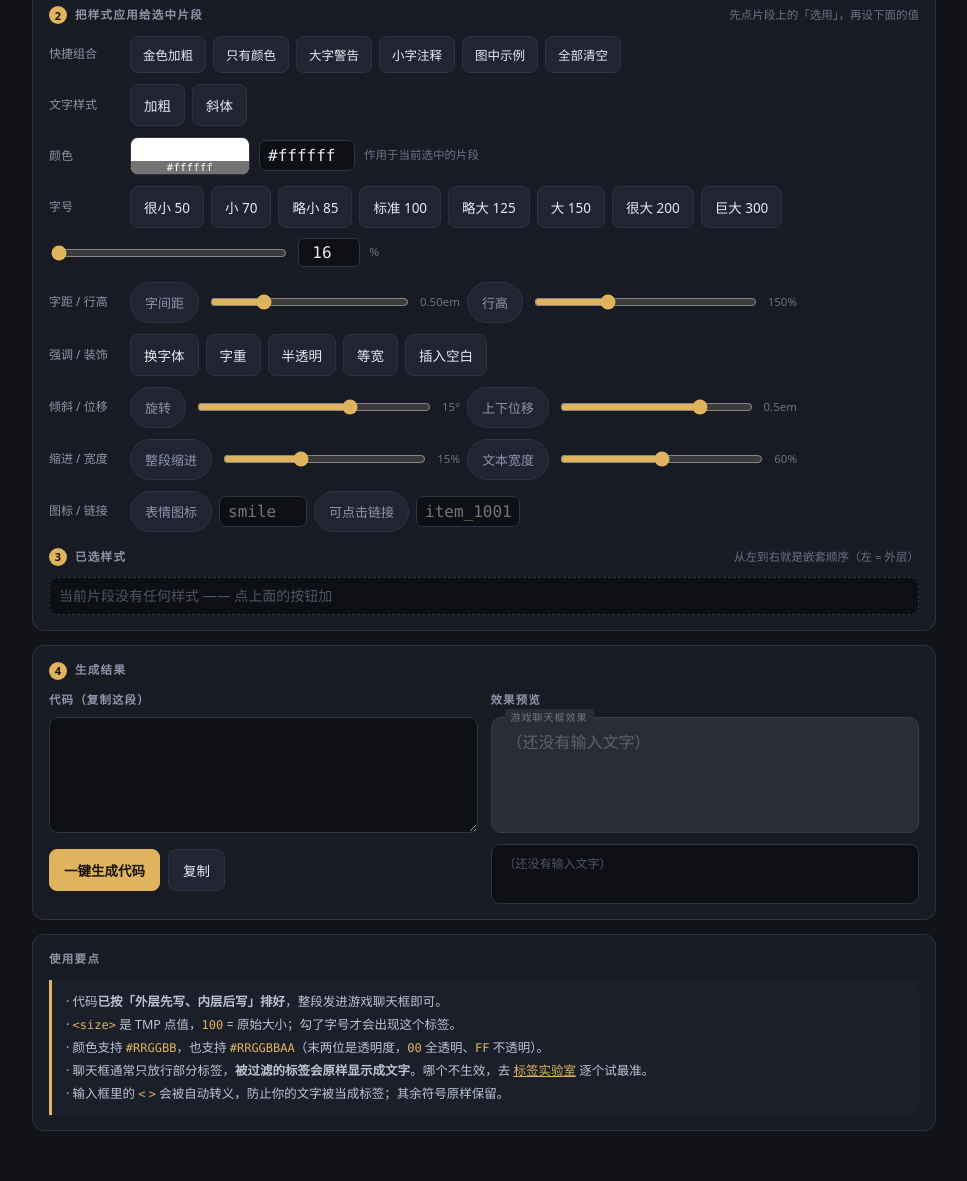
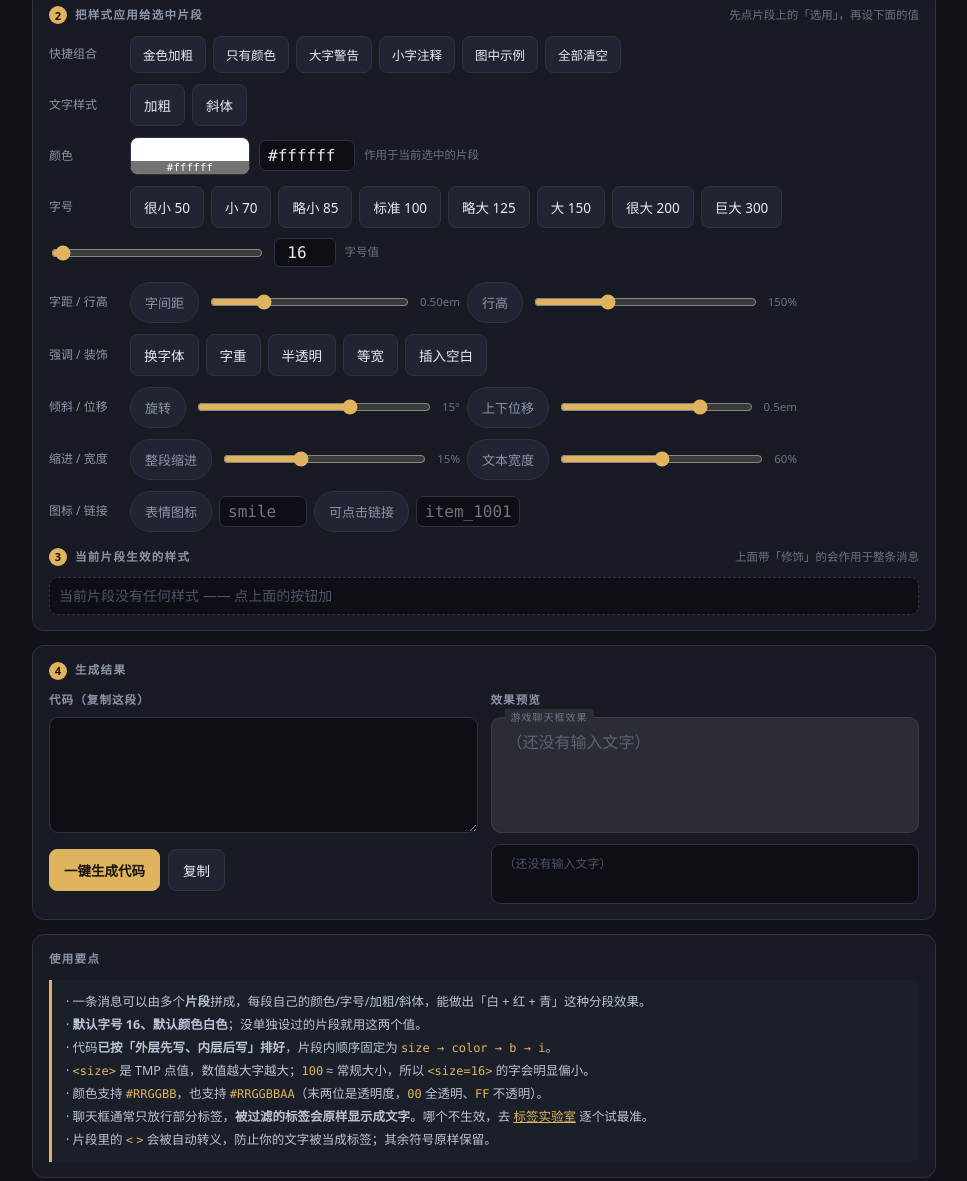
Before and after one commit to JokerPan12/tmp-richtext-lab, a plain HTML site: page index.html in a window 1280 px wide. Shown: the part 356-1537 px from the top of the page, without its empty margins (156-1123 px from the left). Drawn offline with Linux system fonts and the light colour scheme.

Commit message:
docs: 修正页面上的过时说明（片段模型、字号默认 16）

```diff
--- a/index.html
+++ b/index.html
@@ -389,9 +389,9 @@
       <div class="rowlabel">字号</div>
       <div id="grp-size" style="display:flex;flex-wrap:wrap;gap:7px"></div>
       <div class="slider">
-        <input type="range" id="sizeRange" min="40" max="300" step="10" value="100">
-        <input type="number" class="num" id="sizeNum" min="10" max="999" value="100">
-        <span class="unit">%</span>
+        <input type="range" id="sizeRange" min="10" max="300" step="1" value="16">
+        <input type="number" class="num" id="sizeNum" min="1" max="999" value="16">
+        <span class="unit">字号值</span>
       </div>
     </div>
 
@@ -450,7 +450,7 @@
       <input type="text" class="hexin" id="linkId" placeholder="item_1001" spellcheck="false" style="width:104px">
     </div>
 
-    <h2 style="margin-top:16px"><span class="step">3</span>已选样式<span class="hint">从左到右就是嵌套顺序（左 = 外层）</span></h2>
+    <h2 style="margin-top:16px"><span class="step">3</span>当前片段生效的样式<span class="hint">上面带「修饰」的会作用于整条消息</span></h2>
     <div class="picked" id="picked"></div>
   </div>
 
@@ -477,11 +477,13 @@
   <div class="card">
     <h2>使用要点</h2>
     <div class="note">
-      · 代码<b>已按「外层先写、内层后写」排好</b>，整段发进游戏聊天框即可。<br>
-      · <code>&lt;size&gt;</code> 是 TMP 点值，<code>100</code> = 原始大小；勾了字号才会出现这个标签。<br>
+      · 一条消息可以由多个<b>片段</b>拼成，每段自己的颜色/字号/加粗/斜体，能做出「白 + 红 + 青」这种分段效果。<br>
+      · <b>默认字号 16、默认颜色白色</b>；没单独设过的片段就用这两个值。<br>
+      · 代码<b>已按「外层先写、内层后写」排好</b>，片段内顺序固定为 <code>size → color → b → i</code>。<br>
+      · <code>&lt;size&gt;</code> 是 TMP 点值，数值越大字越大；<code>100</code> ≈ 常规大小，所以 <code>&lt;size=16&gt;</code> 的字会明显偏小。<br>
       · 颜色支持 <code>#RRGGBB</code>，也支持 <code>#RRGGBBAA</code>（末两位是透明度，<code>00</code> 全透明、<code>FF</code> 不透明）。<br>
       · 聊天框通常只放行部分标签，<b>被过滤的标签会原样显示成文字</b>。哪个不生效，去 <a href="lab.html">标签实验室</a> 逐个试最准。<br>
-      · 输入框里的 <code>&lt;</code> <code>&gt;</code> 会被自动转义，防止你的文字被当成标签；其余符号原样保留。
+      · 片段里的 <code>&lt;</code> <code>&gt;</code> 会被自动转义，防止你的文字被当成标签；其余符号原样保留。
     </div>
   </div>
 </div>
```
